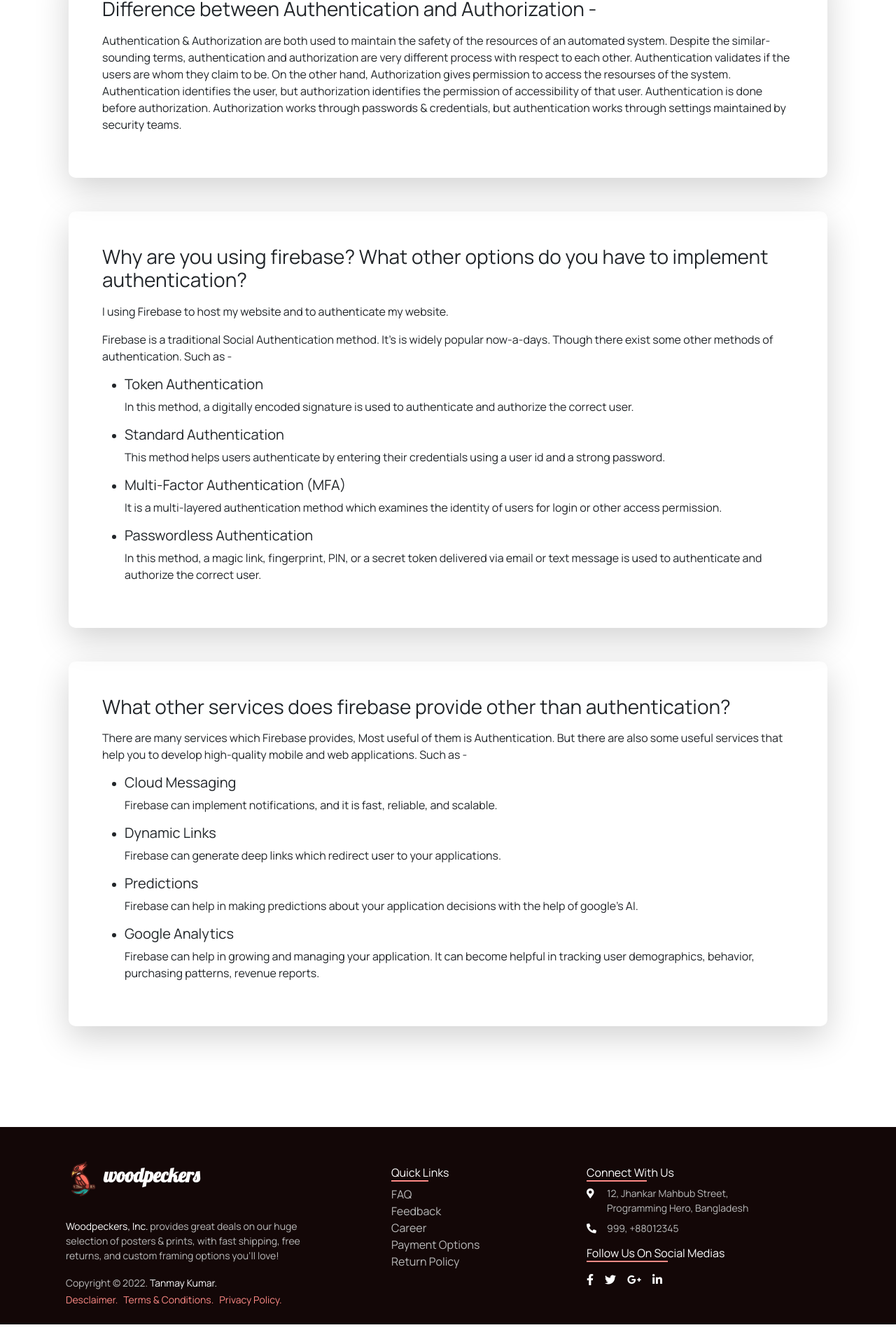
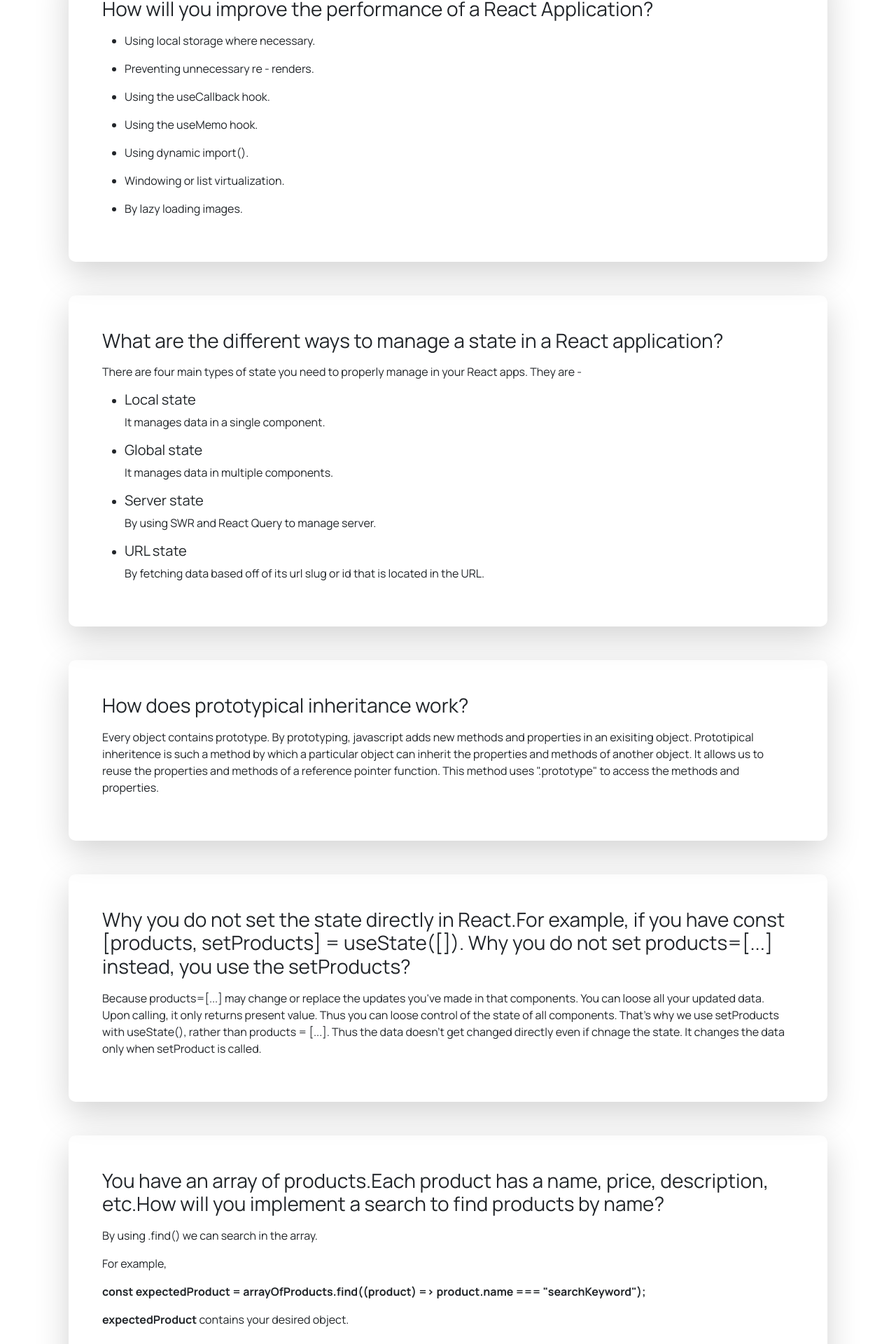
Before and after one commit to itstanmaykumar/wood-peckers-client-side, a React (Create React App) app: page /blogs in a window 1280 px wide. Shown: the part 277-2197 px from the top of the page at 70% size. Before the commit the page ends 2169 px from the top, so only its background shows below. Built offline with nearby package versions, Linux system fonts and the light colour scheme; no server answers; the HTML template or start-up script is replaced by a standard one.

Commit message:
updated blogs

```diff
--- a/src/components/Blogs/Blogs.js
+++ b/src/components/Blogs/Blogs.js
@@ -6,54 +6,70 @@
             <div className="mx-auto px-3 pb-5 mx-3 my-5">
                 <h1 className="my-4 p-3 text-center">Explore Our Recent Blogs</h1>
                 <article className="p-5 rounded-10 shadow-lg">
-                    <h3 className="mb-3">Difference between Authentication and Authorization -</h3>
-                    <p>Authentication & Authorization are both used to maintain the safety of the resources of an automated system. Despite the similar-sounding terms, authentication and authorization are very different process with respect to each other. Authentication validates if the users are whom they claim to be. On the other hand, Authorization gives permission to access the resourses of the system. Authentication identifies the user, but authorization identifies the permission of accessibility of that user. Authentication is done before authorization. Authorization works through passwords & credentials, but authentication works through settings maintained by security teams.</p>
-                </article>
-                <article className="p-5 my-5 rounded-10 shadow-lg">
-                    <h3 className="mb-3">Why are you using firebase? What other options do you have to implement authentication?</h3>
-                    <p>I using Firebase to host my website and to authenticate my website.</p>
-                    <p>Firebase is a traditional Social Authentication method. It's is widely popular now-a-days. Though there exist some other methods of authentication. Such as -</p>
+                    <h3 className="mb-3">How will you improve the performance of a React Application?</h3>
                     <ul>
                         <li>
-                            <h5>Token Authentication</h5>
-                            <p>In this method, a digitally encoded signature is used to authenticate and authorize the correct user.</p>
+                            <p>Using local storage where necessary.</p>
                         </li>
                         <li className='my-3'>
-                            <h5>Standard Authentication</h5>
-                            <p>This method helps users authenticate by entering their credentials using a user id and a strong password.</p>
+                            <p>Preventing unnecessary re - renders.</p>
                         </li>
                         <li className='my-3'>
-                            <h5>Multi-Factor Authentication (MFA)</h5>
-                            <p>It is a multi-layered authentication method which examines the identity of users for login or other access permission.</p>
+                            <p>Using the useCallback hook.</p>
+                        </li>
+                        <li className='my-3'>
+                            <p>Using the useMemo hook.</p>
                         </li>
                         <li >
-                            <h5>Passwordless Authentication</h5>
-                            <p>In this method, a magic link, fingerprint, PIN, or a secret token delivered via email or text message is used to authenticate and authorize the correct user.</p>
+                            <p>Using dynamic import().</p>
+                        </li>
+                        <li >
+                            <p>Windowing or list virtualization.</p>
+                        </li>
+                        <li >
+                            <p>By lazy loading images.</p>
                         </li>
                     </ul>
                 </article>
                 <article className="p-5 my-5 rounded-10 shadow-lg">
-                    <h3 className="mb-3">What other services does firebase provide other than authentication?</h3>
+                    <h3 className="mb-3">What are the different ways to manage a state in a React application?</h3>
                     <div>
-                        <p>There are many services which Firebase provides, Most useful of them is Authentication. But there are also some useful services that help you to develop high-quality mobile and web applications. Such as -</p>
+                        <p>There are four main types of state you need to properly manage in your React apps. They are - </p>
                         <ul>
                             <li>
-                                <h5>Cloud Messaging</h5>
-                                <p>Firebase can implement notifications, and it is fast, reliable, and scalable.</p>
+                                <h5>Local state</h5>
+                                <p>It manages data in a single component.</p>
                             </li>
                             <li className='my-3'>
-                                <h5>Dynamic Links</h5>
-                                <p>Firebase can generate deep links which redirect user to your applications.</p>
+                                <h5>Global state</h5>
+                                <p>It manages data in multiple components.</p>
                             </li>
                             <li className='my-3'>
-                                <h5>Predictions</h5>
-                                <p>Firebase can help in making predictions about your application decisions with the help of google's AI.</p>
+                                <h5>Server state</h5>
+                                <p>By using SWR and React Query to manage server.</p>
                             </li>
                             <li >
-                                <h5>Google Analytics</h5>
-                                <p>Firebase can help in growing and managing your application. It can become helpful in tracking user demographics, behavior, purchasing patterns, revenue reports.</p>
+                                <h5>URL state</h5>
+                                <p>By fetching data based off of its url slug or id that is located in the URL.</p>
                             </li>
                         </ul>
+                    </div>
+                </article>
+                <article className="p-5 my-5 rounded-10 shadow-lg">
+                    <h3 className="mb-3">How does prototypical inheritance work?</h3>
+                    <p>Every object contains prototype. By prototyping, javascript adds new methods and properties in an exisiting object. Prototipical inheritence is such a method by which a particular object can inherit the properties and methods of another object. It allows us to reuse the properties and methods of a reference pointer function. This method uses ".prototype" to access the methods and properties.</p>
+                </article>
+                <article className="p-5 my-5 rounded-10 shadow-lg">
+                    <h3 className="mb-3">Why you do not set the state directly in React.For example, if you have const [products, setProducts] = useState([]). Why you do not set products=[...] instead, you use the setProducts?</h3>
+                    <p>Because products=[...] may change or replace the updates you've made in that components. You can loose all your updated data. Upon calling, it only returns present value. Thus you can loose control of the state of all components. That's why we use setProducts with useState(), rather than products = [...]. Thus the data doesn't get changed directly even if chnage the state. It changes the data only when setProduct is called.</p>
+                </article>
+                <article className="p-5 my-5 rounded-10 shadow-lg">
+                    <h3 className="mb-3">You have an array of products.Each product has a name, price, description, etc.How will you implement a search to find products by name?</h3>
+                    <div>
+                        <p>By using .find() we can search in the array.</p>
+                        <p>For example,</p>
+                        <p className='fw-bold'> const expectedProduct = arrayOfProducts.find((product) => product.name === "searchKeyword");</p>
+                        <p><span className='fw-bolder'>expectedProduct</span> contains your desired object.</p>
                     </div>
                 </article>
             </div>
```
